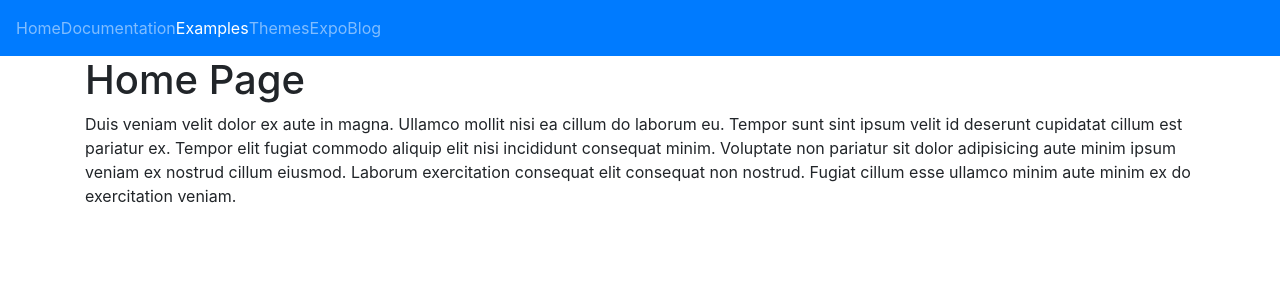
After one commit to carlosnp/ecommerces, a Django app: page /es/ in a window 1280 px wide. The commit adds this page. Shown: the top 300 px of the page. Run offline with Django 3.2, Linux system fonts and the light colour scheme; some libraries are stand-ins or nearby versions.

Commit message:
configuracion del dashboard

```diff
--- /dev/null
+++ b/dashboard/templates/404.html
@@ -0,0 +1 @@
+{% extends "base.html" %}
--- a/dashboard/templates/base.html
+++ b/dashboard/templates/base.html
@@ -4,7 +4,7 @@
 <!DOCTYPE html>
 <html>
 <head>
-	<title>{% block title %}Core{% endblock title %}</title>
+	<title>{% block title %}E-Commerces{% endblock title %}</title>
 	<!-- Estilos Extra -->
 	<!-- Bootstrap -->
 	<link rel="stylesheet" href="{% static 'bootstrap/css/bootstrap.min.css' %}" crossorigin="anonymous">
--- /dev/null
+++ b/dashboard/templates/home.html
@@ -0,0 +1,10 @@
+{% extends "base.html" %}
+
+{% block title %} {{ title }} {% endblock %}
+
+{% block content %}
+<div class="container">
+    <h1> {{ title }} </h1>
+    <p> {{ content }} </p>
+</div>
+{% endblock content %}
--- a/dashboard/templates/navbar.html
+++ b/dashboard/templates/navbar.html
@@ -0,0 +1,23 @@
+  <div class="navbar navbar-nav-scroll navbar-dark bg-primary">
+    <ul class="navbar-nav bd-navbar-nav flex-row">
+      <li class="nav-item">
+        <a class="nav-link" href="#">Home</a>
+      </li>
+      <li class="nav-item">
+        <a class="nav-link " href="#">Documentation</a>
+      </li>
+      <li class="nav-item">
+        <a class="nav-link active" href="#" >Examples</a>
+      </li>
+      <li class="nav-item">
+        <a class="nav-link" href="#" >Themes</a>
+      </li>
+
+      <li class="nav-item">
+        <a class="nav-link" href="#">Expo</a>
+      </li>
+      <li class="nav-item">
+        <a class="nav-link" href="#">Blog</a>
+      </li>
+    </ul>
+  </div>
--- /dev/null
+++ b/dashboard/urls.py
@@ -0,0 +1,10 @@
+# Django
+from django.urls import path, include
+# Project
+from .views import HomeView
+
+app_name = "dashboards"
+
+urlpatterns = [
+    path("", HomeView.as_view(), name="home"),
+]
--- a/dashboard/views.py
+++ b/dashboard/views.py
@@ -1,3 +1,18 @@
+# Django
+from django.views import View
 from django.shortcuts import render
+from django.http import HttpResponse
+from django.views.generic import TemplateView
+from django.utils.translation import ugettext as _
+from django.views.generic.base import TemplateResponseMixin, ContextMixin
 
-# Create your views here.
+# Home Page
+class HomeView(TemplateView):
+    template_name = "home.html"
+
+    # Context Data
+    def get_context_data(self, *args, **kwargs):
+        context = super(HomeView, self).get_context_data(*args,**kwargs)
+        context["title"] = _("Home Page")
+        context["content"] = "Duis veniam velit dolor ex aute in magna. Ullamco mollit nisi ea cillum do laborum eu. Tempor sunt sint ipsum velit id deserunt cupidatat cillum est pariatur ex. Tempor elit fugiat commodo aliquip elit nisi incididunt consequat minim. Voluptate non pariatur sit dolor adipisicing aute minim ipsum veniam ex nostrud cillum eiusmod. Laborum exercitation consequat elit consequat non nostrud. Fugiat cillum esse ullamco minim aute minim ex do exercitation veniam."
+        return context
--- a/ecommerces/settings.py
+++ b/ecommerces/settings.py
@@ -11,6 +11,8 @@ https://docs.djangoproject.com/en/2.1/ref/settings/
 """
 
 import os
+# Django Translation
+from django.utils.translation import ugettext_lazy as _
 
 # Build paths inside the project like this: os.path.join(BASE_DIR, ...)
 BASE_DIR = os.path.dirname(os.path.dirname(os.path.abspath(__file__)))
--- a/ecommerces/urls.py
+++ b/ecommerces/urls.py
@@ -13,9 +13,26 @@ Including another URLconf
     1. Import the include() function: from django.urls import include, path
     2. Add a URL to urlpatterns:  path('blog/', include('blog.urls'))
 """
+import django
 from django.contrib import admin
-from django.urls import path
+from django.urls import path, include
+# Static files
+from django.contrib.staticfiles.urls import staticfiles_urlpatterns
+from django.conf.urls.static import static
+from django.conf import settings
+# Django Translations
+from django.conf.urls.i18n import i18n_patterns
+from django.views.i18n import JavaScriptCatalog
 
-urlpatterns = [
+
+urlpatterns = i18n_patterns(
+    path('', include('dashboard.urls', namespace="dashboards")),
     path('admin/', admin.site.urls),
-]
+    path('i18n/', include('django.conf.urls.i18n')),
+    path('jsi18n/', JavaScriptCatalog.as_view(), name='javascript-catalog'),
+    path('404/',  django.views.defaults.page_not_found, kwargs={'exception': Exception('Page Not Found!')},name='Error404'),
+)
+
+urlpatterns += staticfiles_urlpatterns()
+urlpatterns += static(settings.STATIC_URL, document_root=settings.STATIC_ROOT)
+urlpatterns += static(settings.MEDIA_URL, document_root=settings.MEDIA_ROOT)
```
Also changed, not shown: 1 other file.
